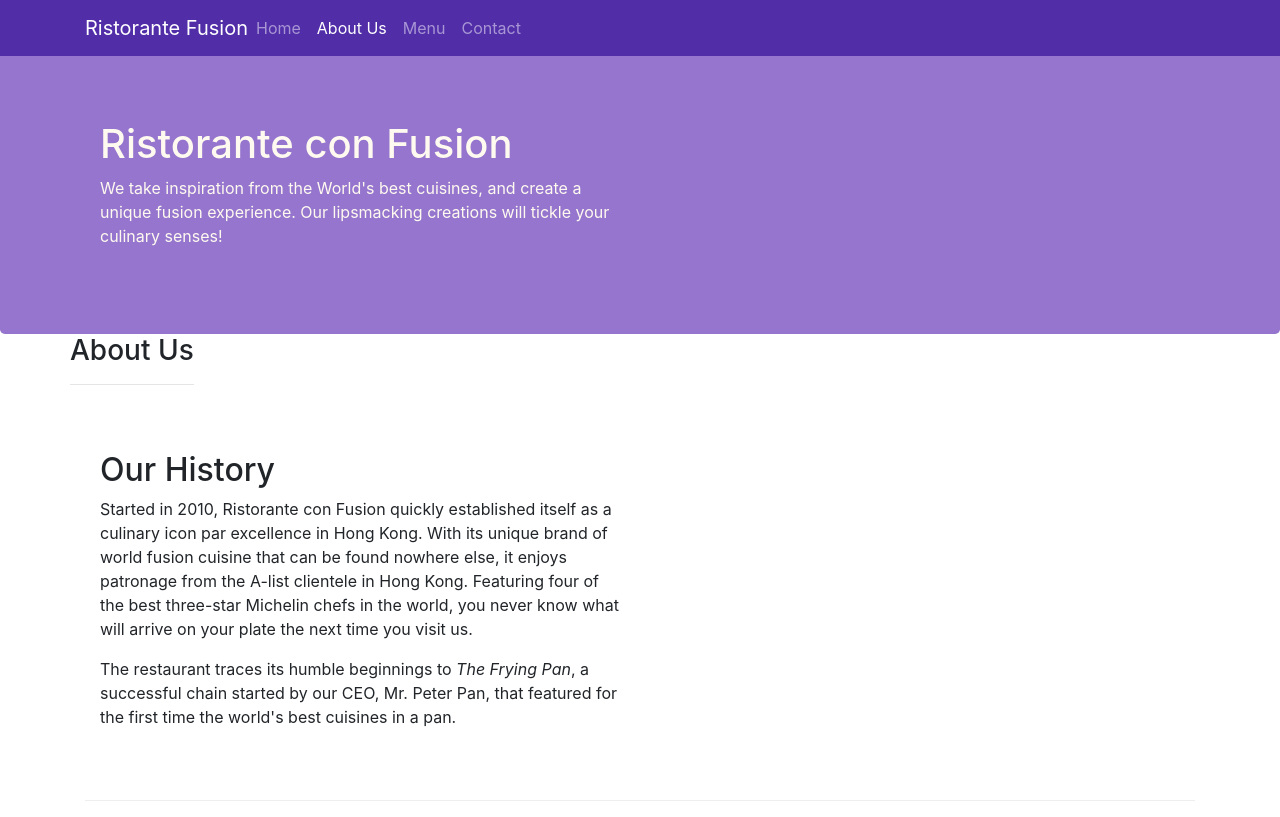
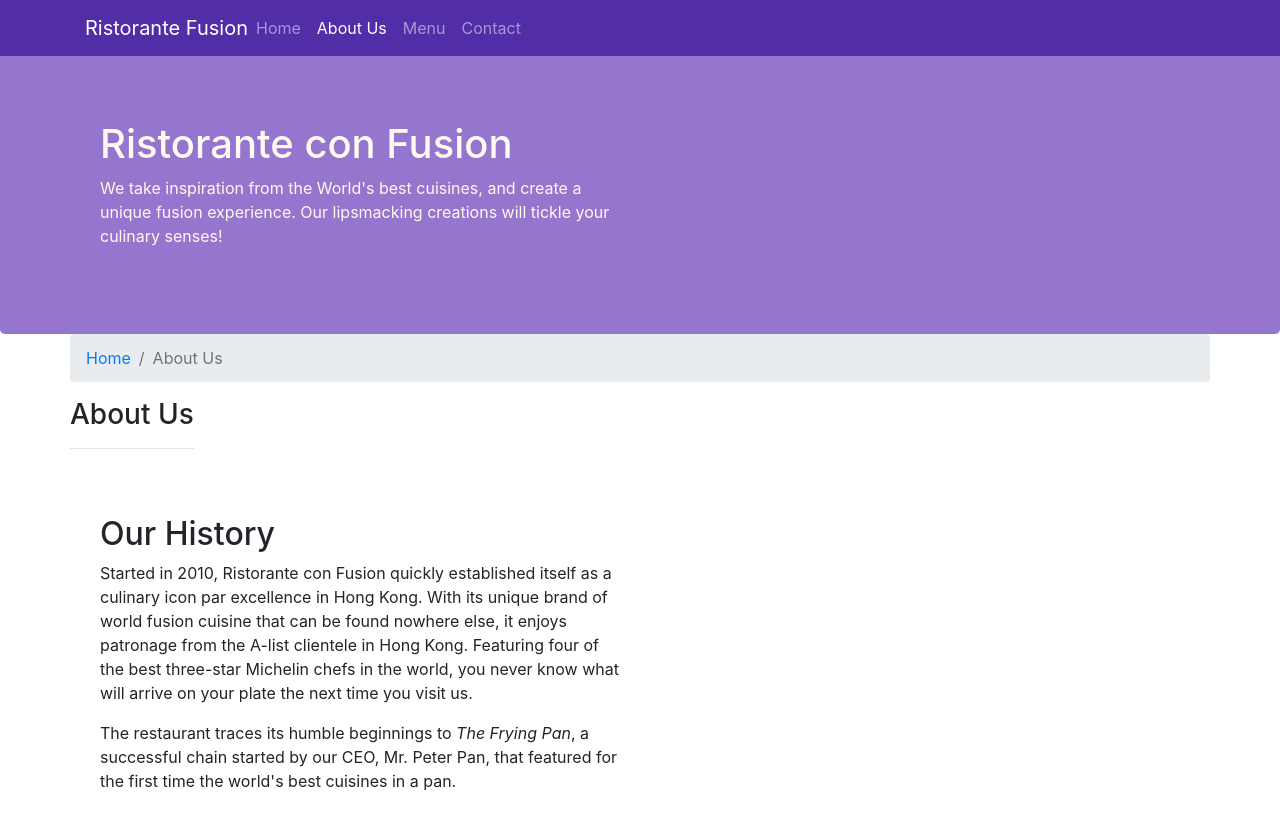
Before and after one commit to okeks/conFusion, a website: page aboutus.html in a window 1280 px wide. Shown: the top 817 px of the page. Drawn offline with nearby package versions, Linux system fonts and the light colour scheme.

Commit message:
navbar and breadcrumbs

```diff
--- a/aboutus.html
+++ b/aboutus.html
@@ -58,7 +58,11 @@
     </header>
 
     <div class="container">
-      <div class="row ">
+      <div class="row">
+        <ol class="col-12 breadcrumb">
+          <li class="breadcrumb-item"><a href="./home.html">Home</a></li>
+          <li class="breadcrumb-item active">About Us</li>
+        </ol>
         <div>
           <h3>About Us</h3>
           <hr />
```
